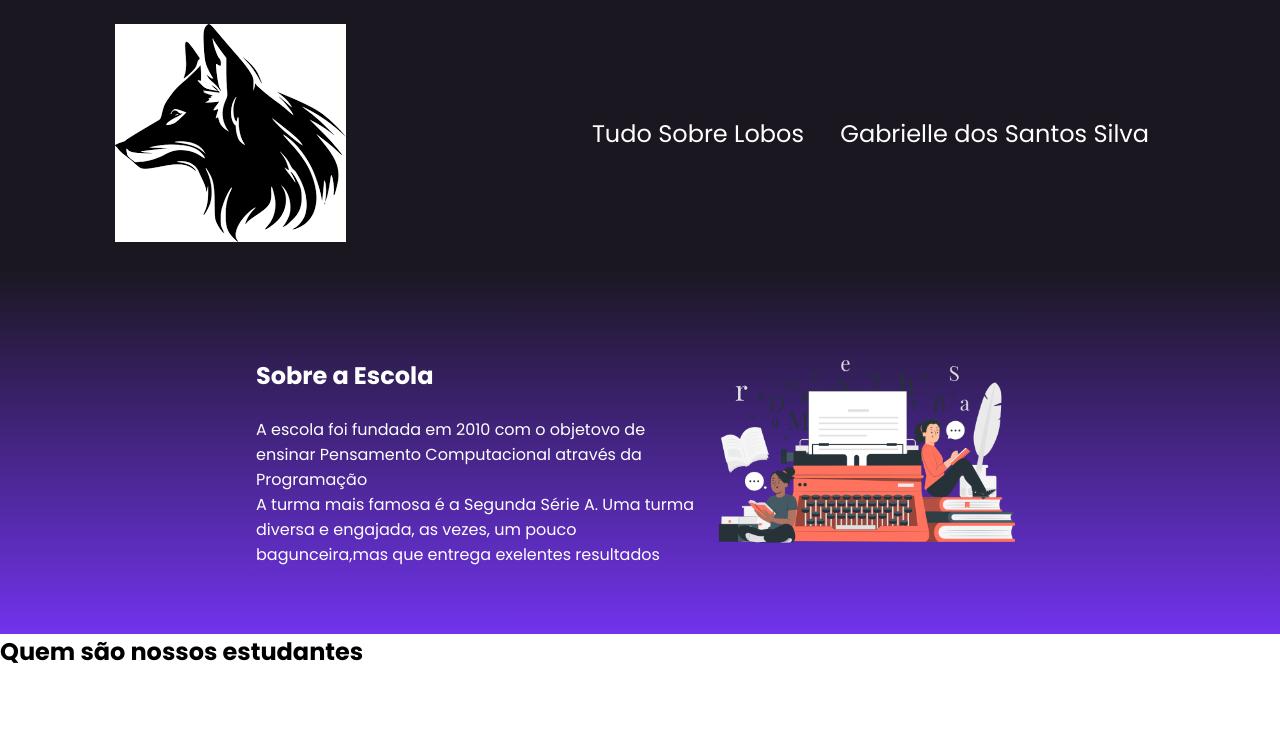
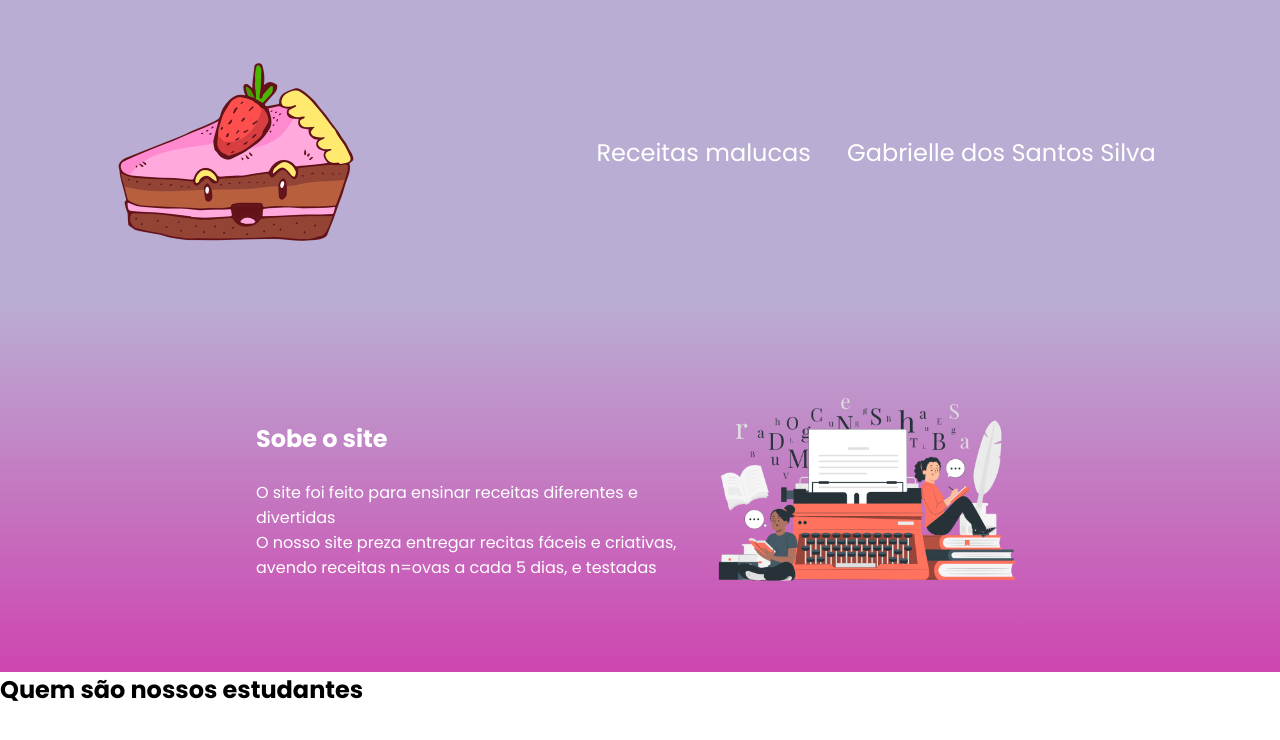
Before and after one commit to gabi2206/site, a plain HTML site: page index.html in a window 1280 px wide. Drawn offline with Linux system fonts and the light colour scheme.

Commit message:
Add files via upload

```diff
--- a/index.html
+++ b/index.html
@@ -14,17 +14,17 @@
 
 <body>
     <header class="cabecalho">
-        <img class="cabecalho-imgem" src="images.png" alt="foto de dois lobos, um branco e outro preto">
+        <img class="cabecalho-imagem" src="bolo.png" alt="foto de dois lobos, um branco e outro preto">
     <ul class="cabecalho-lista">
-        <li class="cabecalho-lista-item">Tudo Sobre Lobos</li>
+        <li class="cabecalho-lista-item">Receitas malucas</li>
         <li class="cabecalho-lista-item">Gabrielle dos Santos Silva</li>
     </ul>
     </header>
     <section class="escola">
         <div class="escola-div-conteudo">
-            <h2 class="escola-titulo">Sobre a Escola</h2>
-        <p class="escola-texto-um">A escola foi fundada em 2010 com o objetovo de ensinar Pensamento Computacional através da Programação</p>
-        <p class="escola-texto-dois"> A turma mais famosa é a Segunda Série A. Uma turma diversa e engajada, as vezes, um pouco bagunceira,mas que entrega exelentes resultados</p>
+            <h2 class="escola-titulo">Sobe o site</h2>
+        <p class="escola-texto-um">O site foi feito para ensinar receitas diferentes e divertidas</p>
+        <p class="escola-texto-dois">O nosso site preza entregar recitas fáceis e criativas, avendo receitas n=ovas a cada 5 dias, e testadas</p>
         </div>
         <img class="escola-imagem" src="Literature-pana.png" alt="uma folha de livro">
     </section>
--- a/style.css
+++ b/style.css
@@ -8,7 +8,7 @@ body{
 }
 
 .cabecalho {
-    background-color:#1a1720;
+    background-color:#baadd3;
     color: white;
     display: flex;
     justify-content: space-around;
@@ -31,7 +31,7 @@ body{
 }
 
 .escola{
-    background-image: linear-gradient(#1a1720,#7133ec);
+    background-image: linear-gradient(#baadd3,#ce45b0);
     color: white;
     display: flex;
     justify-content: center;
```
Also changed, not shown: bolo.png (added).
